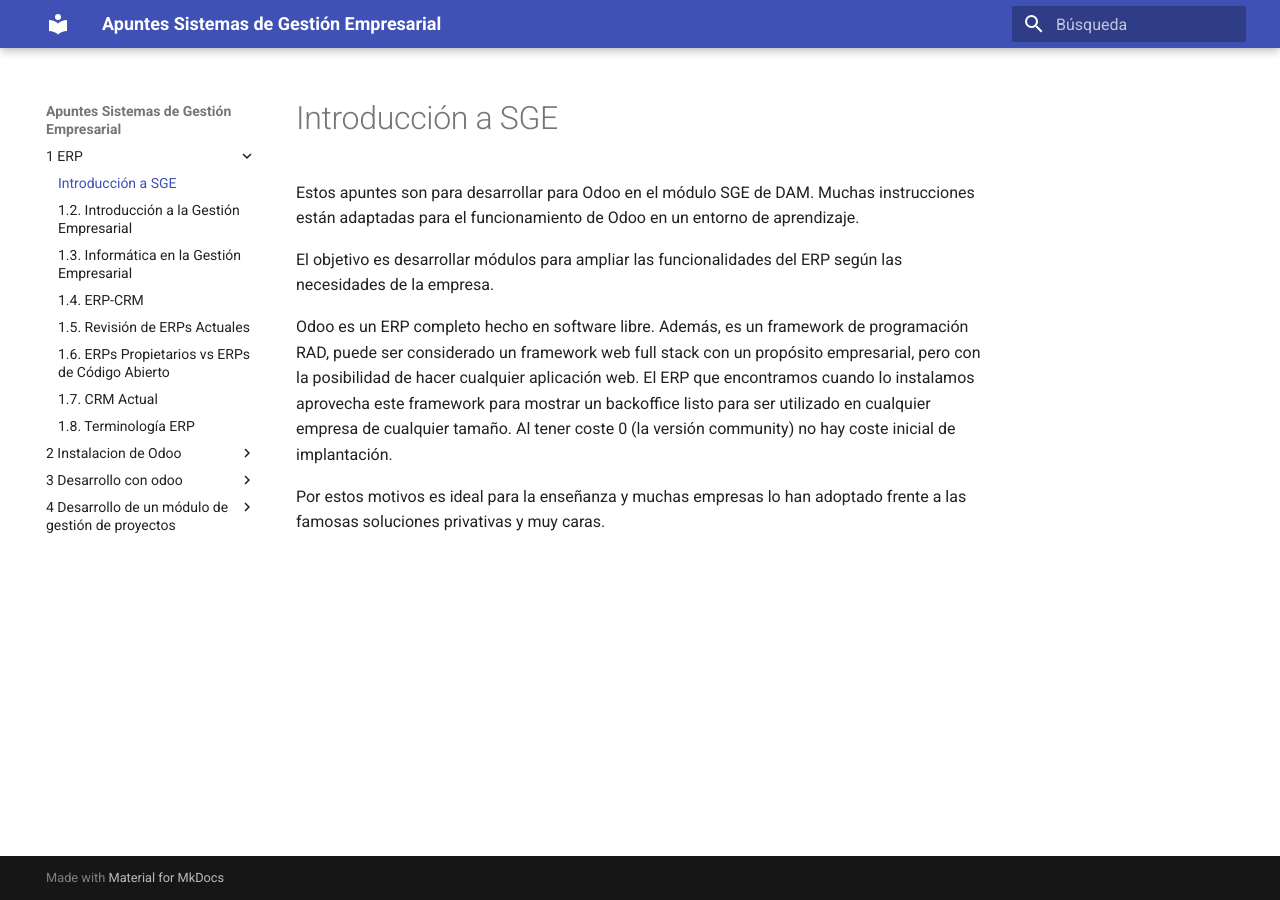
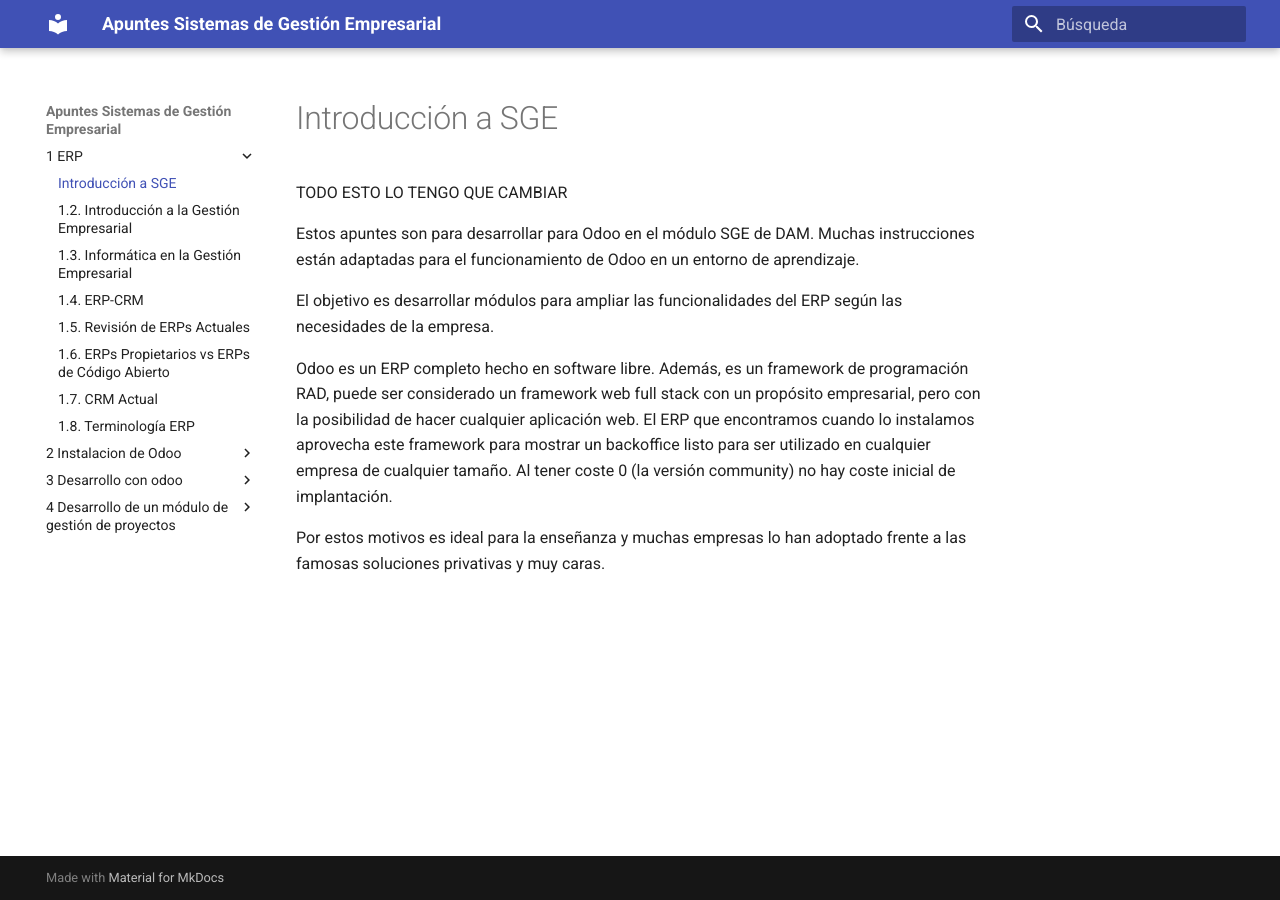
Before and after one commit to apuntes-sergio/sge, an MkDocs documentation site: the page built from docs/1_intro.md, in a window 1280 px wide. Built offline with MkDocs 1.6.1 and Material for MkDocs 9.7.7, drawn with Linux system fonts in a browser that asks for light colours.

Commit message:
Prueba de actualización

```diff
--- a/docs/1_intro.md
+++ b/docs/1_intro.md
@@ -1,4 +1,6 @@
 # Introducción a SGE
+
+TODO ESTO LO TENGO QUE CAMBIAR
 
 Estos apuntes son para desarrollar para Odoo en el módulo SGE de DAM. Muchas instrucciones están adaptadas para el funcionamiento de Odoo en un entorno de aprendizaje.
 
```
